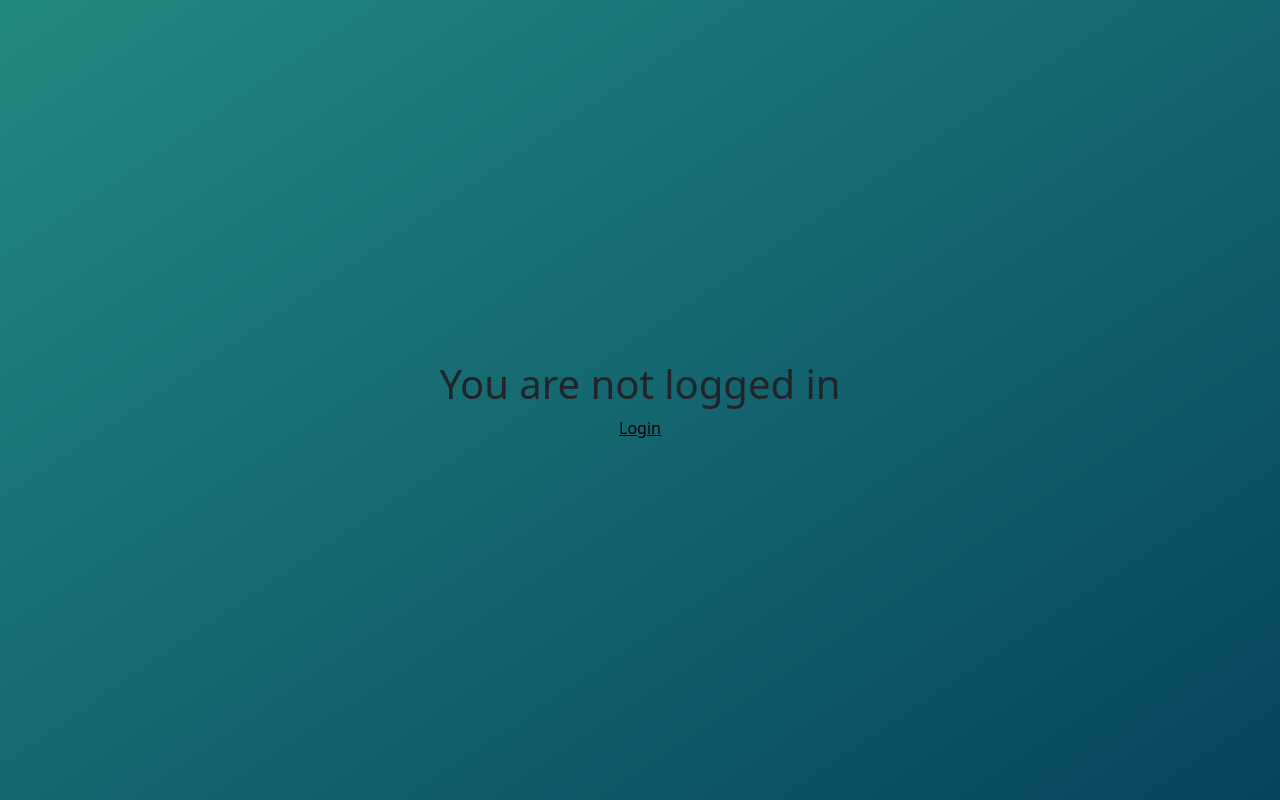
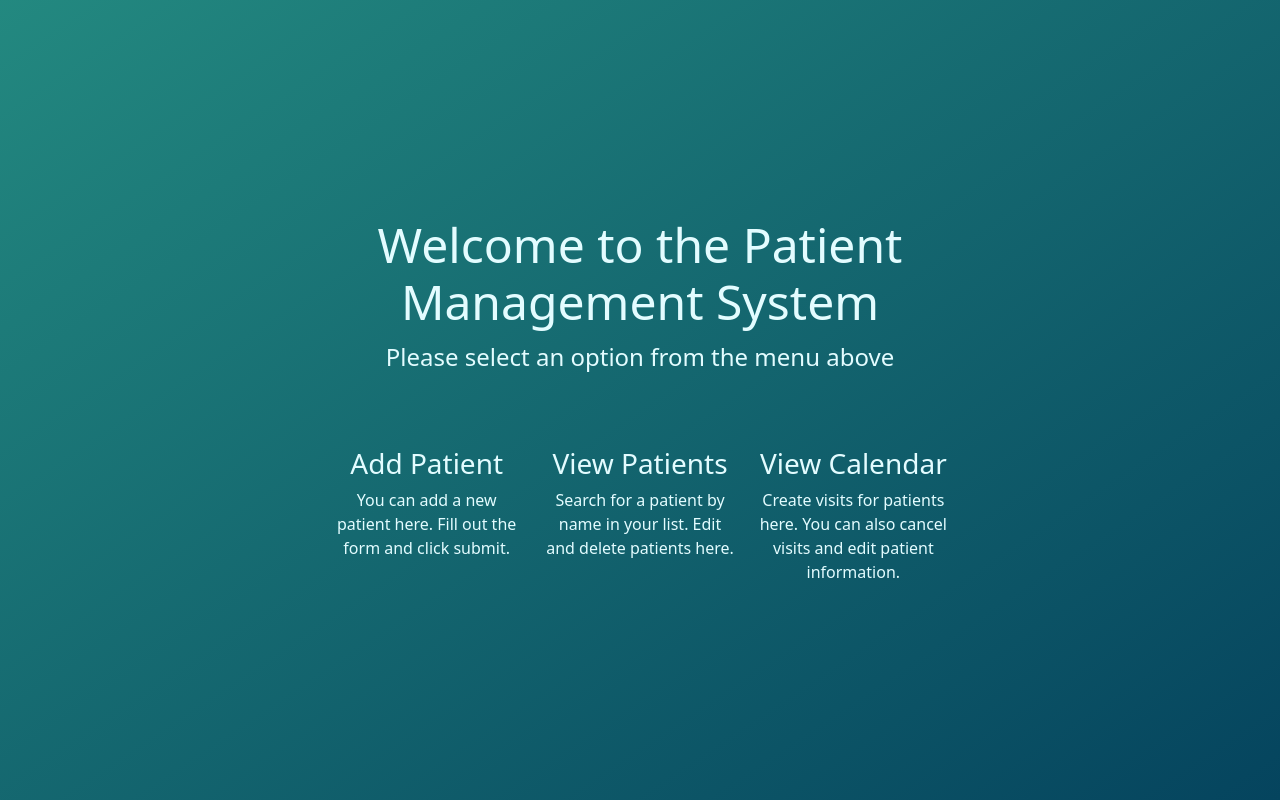
Before and after one commit to sviatoslavstehnii/patients, a Django app: page / in a window 1280 px wide. Shown: the part 56-856 px from the top of the page. Run offline with Django 4.2, Linux system fonts and the light colour scheme.

Commit message:
changed index and fixed utils

```diff
--- a/patients/patients_app/templates/base.html
+++ b/patients/patients_app/templates/base.html
@@ -18,18 +18,22 @@
           </button>
           <div class="offcanvas offcanvas-end text-bg-dark" tabindex="-1" id="offcanvasNavbar" aria-labelledby="offcanvasNavbarLabel">
             <div class="offcanvas-body">
-              <ul class="navbar-nav justify-content-end flex-grow-1 pe-3">
+              <ul class="navbar-nav justify-content-start flex-grow-1 pe-3">
+                {% if request.user.is_authenticated %}
+                <h6> You are logged in as {{ request.user }} <a style="color:rgb(255, 255, 255);" href="{% url 'logout' %}">Logout</a></h1>
+
+                {% else %}
+                    <h6>You are not logged in <a style="color:rgb(255, 255, 255);" href="{% url 'login' %}">Login</a></h1>
+                {% endif %}
+                <br>
                 <li class="nav-item">
                   <a class="nav-link" href="/create_patient">Add Patient</a>
                 </li>
                 <li class="nav-item">
-                   <a class="nav-link" href="/patients_list">Patients List</a>
+                   <a class="nav-link" href="/patients_list">View Patients</a>
                 </li>
-                <!-- <li class="nav-item">
-                  <a class="nav-link" href="/add_visit">Add Visit</a>
-                </li> -->
                 <li class="nav-item">
-                    <a class="nav-link" href="/calendar">Calendar</a>
+                    <a class="nav-link" href="/calendar">View Calendar</a>
                 </li>
               </ul>
             </div>
--- a/patients/patients_app/templates/patients_app/index.html
+++ b/patients/patients_app/templates/patients_app/index.html
@@ -5,14 +5,27 @@
 
 <div style="display: flex; justify-content: center; align-items: center; height: 100vh;">
     <div style="width: 50%;
-    text-align: center;">
-        {% if request.user.is_authenticated %}
-        <h1> You are logged in as {{ request.user }}</h1>
-        <a style="color:black;" href="{% url 'logout' %}">Logout</a>
-    {% else %}
-        <h1>You are not logged in</h1>
-        <a style="color:black;" href="{% url 'login' %}">Login</a>
-    {% endif %}
+    text-align: center">
+        <h1 style="font-size: 3rem; color: #E3FCFF;">Welcome to the Patient Management System</h1>
+        <p style="font-size: 1.5rem; color: #E3FCFF;">Please select an option from the menu above</p>
+        <br style="height: 1px; color: #E3FCFF">
+
+        <div class="container text-center" style="margin-top: 2em; color: #E3FCFF">
+            <div class="row align-items-start">
+              <div class="col">
+                <h3>Add Patient</h3>
+                You can add a new patient here. Fill out the form and click submit.
+              </div>
+              <div class="col">
+                <h3>View Patients</h3>
+                Search for a patient by name in your list. Edit and delete patients here.
+              </div>
+              <div class="col">
+                <h3>View Calendar</h3>
+                Create visits for patients here. You can also cancel visits and edit patient information.
+              </div>
+            </div>
+          </div>
     </div>
 
 </div>
```
Also changed, not shown: patients/patients_app/utils.py (+0 -7 lines).
